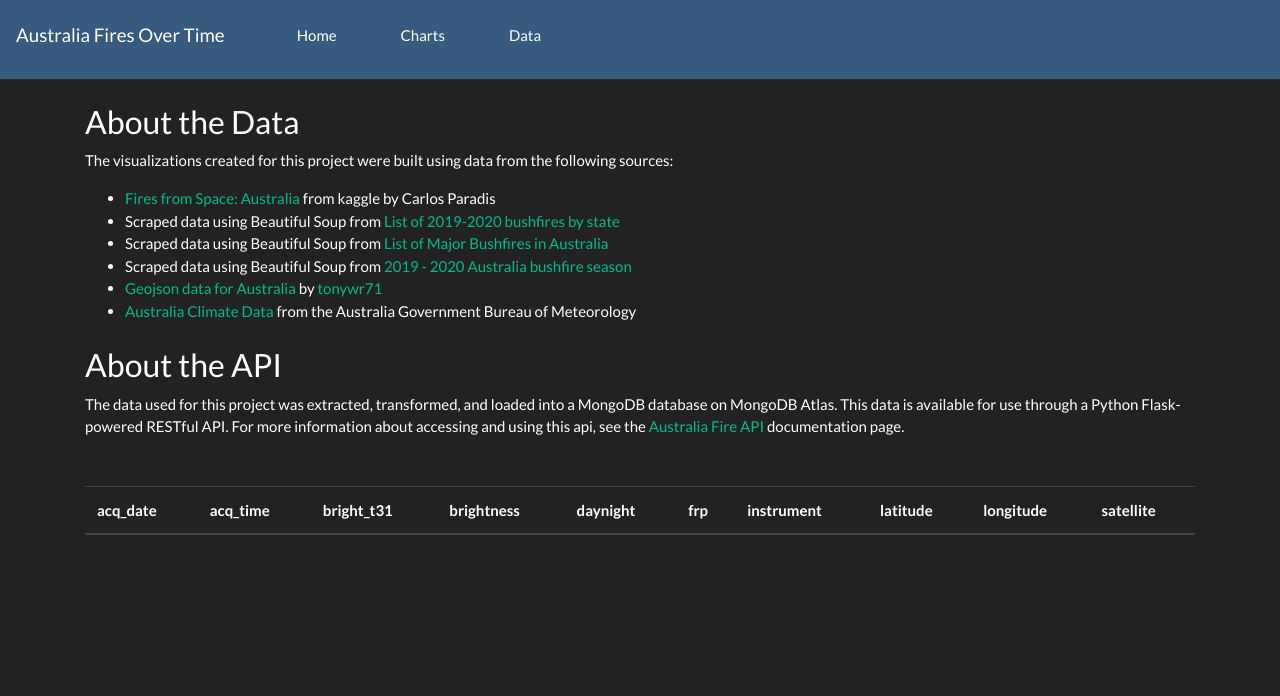
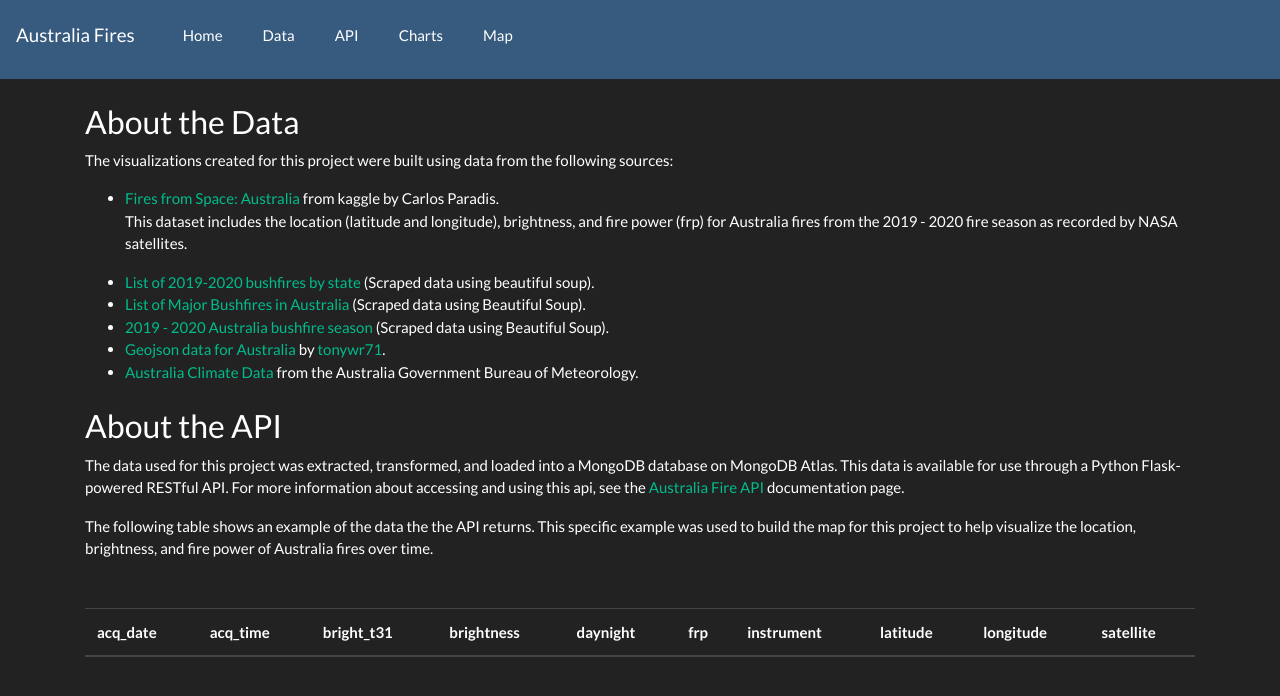
Before and after one commit to philipstubbs13/australia-fire-api-and-dashboard, a Flask app: page /data in a window 1280 px wide. Shown: the top 696 px of the page. Run offline with Flask 2, Linux system fonts and the light colour scheme; data that the repository does not hold is empty; some libraries are stand-ins or nearby versions.

Commit message:
fun with apis

```diff
--- a/application/static/css/style.css
+++ b/application/static/css/style.css
@@ -1,12 +1,13 @@
 :root {
-  --main-bg-color: black;
-  --app-dark-color: darkslategray;
-  --app-secondary-color: #66c010;
-  --app-light-color: #fff;
-  --app-pink-color: rgb(255, 167, 196);
+  --link-color: #00bc8c;
+  --light-color: #fff;
   --accent-color: orangered;
 }
 
 .navbar a {
-  color: var(--app-light-color) !important;
+  color: var(--light-color) !important;
 }
+
+.navbar a:hover {
+  color: var(--link-color) !important;
+}
--- a/application/templates/data.html
+++ b/application/templates/data.html
@@ -5,30 +5,34 @@
   <li>
     <a href="https://www.kaggle.com/carlosparadis/fires-from-space-australia-and-new-zeland" target="_blank">Fires from
       Space:
-      Australia</a> from kaggle by Carlos Paradis
+      Australia</a> from kaggle by Carlos Paradis.
+    <p>
+      This dataset includes the location (latitude and longitude), brightness, and fire power (frp) for Australia fires
+      from the 2019 - 2020 fire season as recorded by NASA satellites.
+    </p>
   </li>
-  <li>Scraped data using Beautiful Soup from <a
-      href="https://en.wikipedia.org/wiki/List_of_fires_and_impacts_of_the_2019-20_Australian_bushfire_season"
-      target="_blank">List of 2019-2020 bushfires by state</a></li>
-  <li>Scraped data using Beautiful Soup from <a
-      href="https://en.wikipedia.org/wiki/List_of_major_bushfires_in_Australia" target="_blank">List of Major Bushfires
-      in Australia</a></li>
-  <li>Scraped data using Beautiful Soup from <a
-      href="https://en.wikipedia.org/wiki/2019%E2%80%9320_Australian_bushfire_season" target="_blank">2019 - 2020
-      Australia bushfire season</a></li>
+  <li><a href="https://en.wikipedia.org/wiki/List_of_fires_and_impacts_of_the_2019-20_Australian_bushfire_season"
+      target="_blank">List of 2019-2020 bushfires by state</a> (Scraped data using beautiful soup).</li>
+  <li><a href="https://en.wikipedia.org/wiki/List_of_major_bushfires_in_Australia" target="_blank">List of Major
+      Bushfires
+      in Australia</a> (Scraped data using Beautiful Soup).</li>
+  <li><a href="https://en.wikipedia.org/wiki/2019%E2%80%9320_Australian_bushfire_season" target="_blank">2019 - 2020
+      Australia bushfire season</a> (Scraped data using Beautiful Soup).</li>
   <li><a href="https://github.com/tonywr71/GeoJson-Data" target="_blank">Geojson data for Australia</a> by <a
-      href="https://github.com/tonywr71">tonywr71</a></li>
+      href="https://github.com/tonywr71">tonywr71</a>.</li>
   <li><a href="http://www.bom.gov.au/climate/data/" target="_blank">Australia Climate Data</a> from the Australia
-    Government Bureau of Meteorology</li>
+    Government Bureau of Meteorology.</li>
 </ul>
 <h3 class="mt-4">About the API</h3>
 <p>
   The data used for this project was extracted, transformed, and loaded into a MongoDB database on MongoDB Atlas. This
   data is available for use through a Python Flask-powered RESTful API. For more information about accessing and using
-  this api, see the <a href="https://australia-fire-api-dashboard.herokuapp.com/api/v1.0/docs" target="_blank">Australia
+  this api, see the <a href="/api/v1.0/docs" target="_blank">Australia
     Fire API</a> documentation page.
 </p>
-<table class="table table-striped mt-5" id="fires-modis-table">
+<p>The following table shows an example of the data the the API returns. This specific example was used to build the map
+  for this project to help visualize the location, brightness, and fire power of Australia fires over time.</p>
+<table class="table table-striped mt-5 table-hover" id="fires-modis-table">
   <thead>
     <tr>
       <th class="table-head">acq_date</th>
--- a/application/templates/includes/_navbar.html
+++ b/application/templates/includes/_navbar.html
@@ -1,19 +1,25 @@
 <nav class="navbar navbar-expand-lg navbar-light bg-primary pt-3 pb-4">
-  <a class="navbar-brand" href="/">Australia Fires Over Time</a>
+  <a class="navbar-brand" href="/">Australia Fires</a>
   <button class="navbar-toggler" type="button" data-toggle="collapse" data-target="#navbarNavDropdown"
     aria-controls="navbarNavDropdown" aria-expanded="false" aria-label="Toggle navigation">
     <span class="navbar-toggler-icon"></span>
   </button>
   <div class="collapse navbar-collapse" id="navbarNavDropdown">
     <ul class="navbar-nav">
-      <li class="nav-item active ml-5">
+      <li class="nav-item active ml-4">
         <a class="nav-link" href="/">Home</a>
       </li>
-      <li class="nav-item ml-5">
+      <li class="nav-item ml-4">
+        <a class="nav-link" href="/data">Data</a>
+      </li>
+      <li class="nav-item ml-4">
+        <a class="nav-link" href="/api/v1.0/docs">API</a>
+      </li>
+      <li class="nav-item ml-4">
         <a class="nav-link" href="/charts">Charts</a>
       </li>
-      <li class="nav-item ml-5">
-        <a class="nav-link" href="/data">Data</a>
+      <li class="nav-item ml-4">
+        <a class="nav-link" href="/map">Map</a>
       </li>
     </ul>
   </div>
```
Also changed, not shown: application/templates/api_documentation.html (+5 -5 lines).
